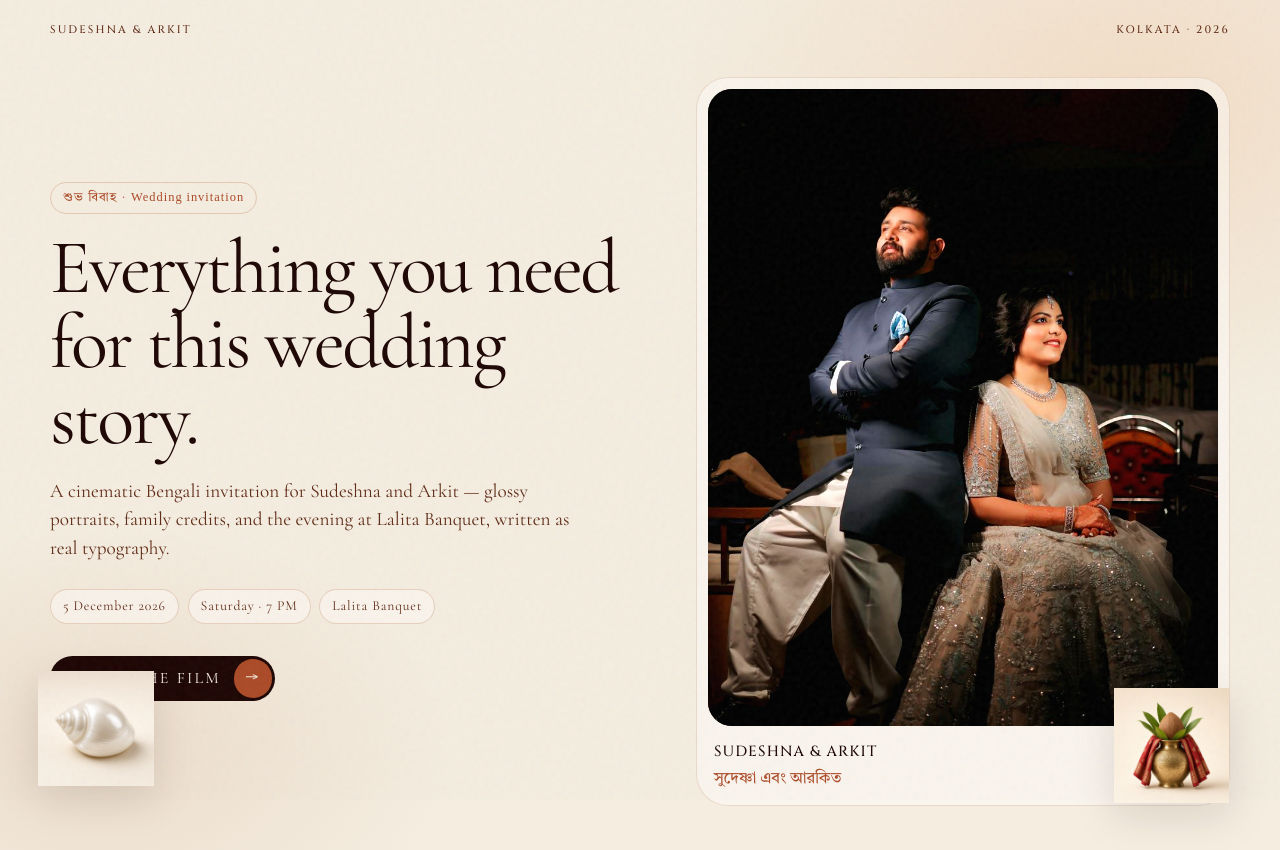
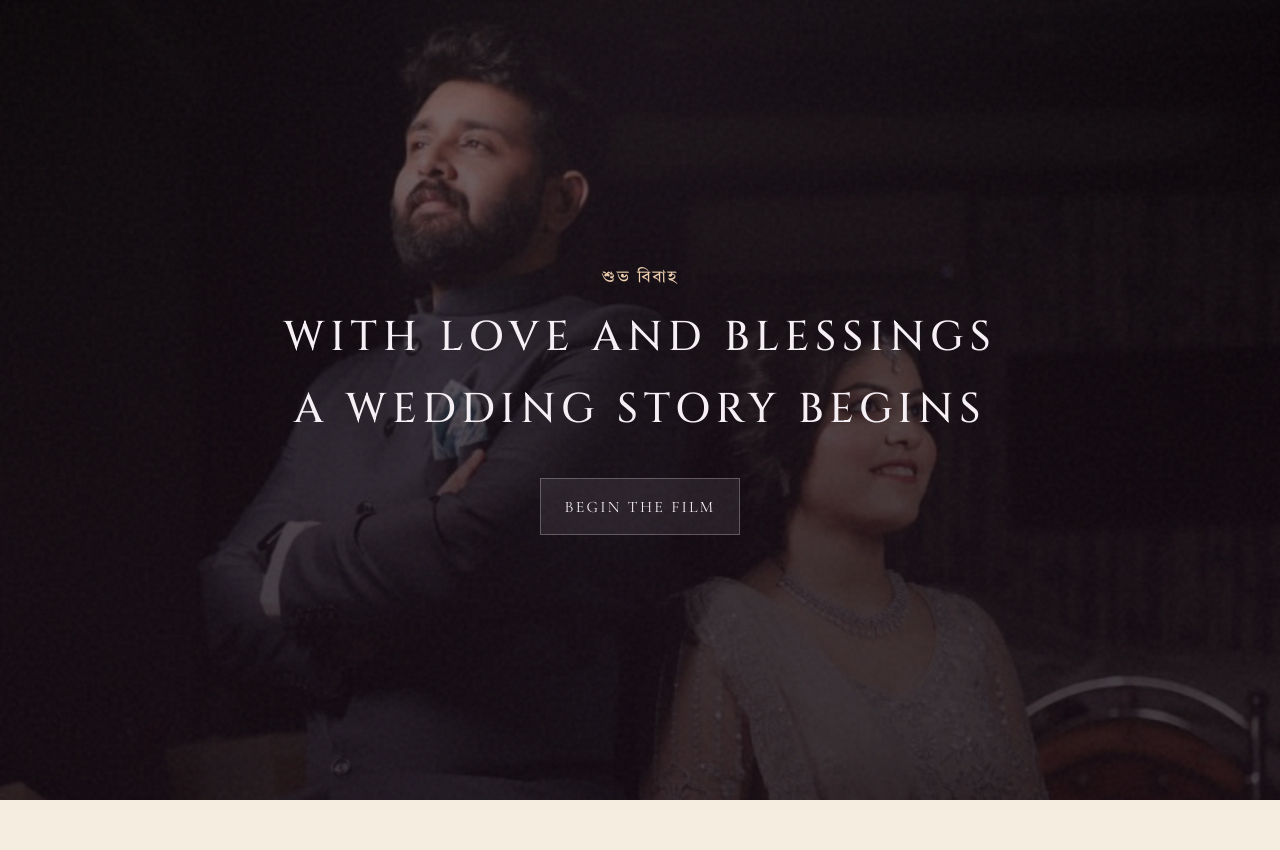
Before and after one commit to asitsarkar-crypto/sudeshna-arkit, a plain HTML site: page index.html in a window 1280 px wide. After the commit the page ends 800 px from the top, so only its background shows below. Drawn offline with Linux system fonts and the light colour scheme.

Commit message:
Restore the cinematic photo film and auto-play the local wedding song.

```diff
--- a/app.js
+++ b/app.js
@@ -1,20 +1,21 @@
 const config = window.WEDDING_CONFIG;
+const MUSIC_KEY = "sudeshna-arkit-music";
 const gate = document.querySelector("#gate");
 const enter = document.querySelector("#enter");
 const story = document.querySelector("#story");
 const shots = [...document.querySelectorAll(".shot")];
 const musicDock = document.querySelector("#music-dock");
 const musicToggle = document.querySelector("#music-toggle");
-const island = document.querySelector("#island");
 const downloadPdf = document.querySelector("#download-pdf");
 const downloadMp4 = document.querySelector("#download-mp4");
 const downloadStatus = document.querySelector("#download-status");
+const song = document.querySelector("#wedding-song") || new Audio(config.WEDDING_SONG_FILE || "assets/wedding-song.mp3");
 
-const song = new Audio(config.WEDDING_SONG_FILE || "assets/wedding-song.mp3");
 song.loop = true;
 song.preload = "auto";
+song.volume = 0.9;
 
-let musicOn = false;
+let musicOn = window.localStorage.getItem(MUSIC_KEY) !== "off";
 let shotTimer = 0;
 let shotIndex = 0;
 
@@ -48,16 +49,21 @@ function playFilm() {
 
 function setMusicLabel() {
   musicToggle.textContent = musicOn ? "Music on" : "Music off";
+  musicToggle.setAttribute("aria-pressed", String(musicOn));
+}
+
+function rememberMusic() {
+  window.localStorage.setItem(MUSIC_KEY, musicOn ? "on" : "off");
 }
 
 async function playSong() {
   try {
-    song.currentTime = 0;
     await song.play();
     musicOn = true;
   } catch (error) {
     musicOn = false;
   }
+  rememberMusic();
   setMusicLabel();
 }
 
@@ -68,22 +74,28 @@ function toggleSong() {
   } else {
     song.play().then(() => {
       musicOn = true;
+      rememberMusic();
       setMusicLabel();
     }).catch(() => {
       musicOn = false;
+      rememberMusic();
       setMusicLabel();
     });
     return;
   }
+  rememberMusic();
   setMusicLabel();
 }
 
 function openInvitation() {
   story.hidden = false;
   if (musicDock) musicDock.hidden = false;
-  if (island) island.hidden = false;
   gate.classList.add("is-away");
-  playSong();
+  if (musicOn) {
+    playSong();
+  } else {
+    setMusicLabel();
+  }
   playFilm();
   window.setTimeout(() => {
     gate.hidden = true;
@@ -110,6 +122,7 @@ async function downloadFile(url, filename, preparing, ready, missing) {
 }
 
 splitLetters();
+setMusicLabel();
 enter.addEventListener("click", openInvitation);
 musicToggle.addEventListener("click", toggleSong);
 downloadPdf.addEventListener("click", () => {
--- a/config.js
+++ b/config.js
@@ -1,6 +1,4 @@
 window.WEDDING_CONFIG = {
-  WEDDING_MUSIC_URL: "https://youtu.be/auQrLBUK_nk",
-  YOUTUBE_ID: "auQrLBUK_nk",
   WEDDING_SONG_FILE: "assets/wedding-song.mp3",
   MP4_URL: "assets/wedding-ecard.mp4",
   VERTICAL_MP4_URL: "assets/wedding-ecard-9x16.mp4",
--- a/index.html
+++ b/index.html
@@ -49,53 +49,21 @@
     </nav>
 
     <section class="gate" id="gate" aria-label="Open the wedding invitation">
-      <div class="gate-shell">
-        <header class="gate-brand">
-          <span>Sudeshna &amp; Arkit</span>
-          <span>Kolkata · 2026</span>
-        </header>
-
-        <div class="gate-grid">
-          <div class="gate-copy">
-            <p class="eyebrow">শুভ বিবাহ · Wedding invitation</p>
-            <h1>Everything you need for this wedding story.</h1>
-            <p class="gate-lead">
-              A cinematic Bengali invitation for Sudeshna and Arkit — glossy portraits, family credits, and the
-              evening at Lalita Banquet, written as real typography.
-            </p>
-            <div class="gate-meta">
-              <span>5 December 2026</span>
-              <span>Saturday · 7 PM</span>
-              <span>Lalita Banquet</span>
-            </div>
-            <button class="seal" id="enter" type="button">
-              <span>Begin the film</span>
-              <i aria-hidden="true">→</i>
-            </button>
-          </div>
-
-          <figure class="hero-frame">
-            <div class="hero-bezel">
-              <img src="assets/couple-formal.jpeg" alt="Sudeshna and Arkit in a formal wedding portrait" />
-              <span class="gloss" aria-hidden="true"></span>
-            </div>
-            <figcaption>
-              <strong>Sudeshna &amp; Arkit</strong>
-              <em>সুদেষ্ণা এবং আরকিত</em>
-            </figcaption>
-          </figure>
-        </div>
-
-        <div class="gate-ornaments" aria-hidden="true">
-          <img class="gate-motif gate-kalash" src="assets/motif-kalash.png" alt="" />
-          <img class="gate-motif gate-shankha" src="assets/motif-shankha.png" alt="" />
-        </div>
+      <div class="gate-veil" aria-hidden="true"></div>
+      <div class="gate-copy">
+        <p class="whisper">শুভ বিবাহ</p>
+        <p class="gate-line" id="gate-line-1">With love and blessings</p>
+        <p class="gate-line" id="gate-line-2">A wedding story begins</p>
+        <button class="seal" id="enter" type="button">
+          <span>Begin the film</span>
+        </button>
       </div>
     </section>
 
+    <audio id="wedding-song" src="assets/wedding-song.mp3" loop preload="auto"></audio>
+
     <div class="music-dock" id="music-dock" hidden>
       <div class="music-cover">
-        <img src="assets/motif-shankha.png" alt="" />
         <span>Tumi Amar Chirosathi</span>
       </div>
       <button class="music-toggle" id="music-toggle" type="button">Music on</button>
@@ -103,9 +71,6 @@
 
     <main id="story" hidden>
       <section class="film" id="film" aria-label="Wedding cinema">
-        <img class="film-alpana film-alpana-l" src="assets/motif-alpana.png" alt="" />
-        <img class="film-alpana film-alpana-r" src="assets/motif-alpana.png" alt="" />
-
         <article class="shot" data-duration="6500">
           <div class="shot-media focus-faces">
             <img src="assets/couple-formal.jpeg" alt="Sudeshna and Arkit in a formal portrait" />
@@ -135,7 +100,6 @@
             <span class="gloss" aria-hidden="true"></span>
           </div>
           <aside class="caption">
-            <img class="caption-motif" src="assets/motif-topor.png" alt="" />
             <p class="reveal kicker">The groom</p>
             <p class="reveal delay-1 script-line">Arkit</p>
             <p class="reveal delay-2 bn-name">বর · আরকিত</p>
--- a/styles.css
+++ b/styles.css
@@ -141,38 +141,56 @@ button { font: inherit; }
 }
 
 .gate {
-  position: relative;
+  position: fixed;
+  inset: 0;
   z-index: 30;
-  min-height: 100dvh;
+  display: grid;
+  place-items: center;
   overflow: hidden;
-  background:
-    radial-gradient(ellipse at 88% 12%, rgb(240 208 176 / 0.55), transparent 28rem),
-    radial-gradient(ellipse at 8% 88%, rgb(199 146 108 / 0.18), transparent 22rem),
-    var(--ivory);
+  background: #21151f;
 }
 
-.gate-shell {
-  width: min(1180px, calc(100% - 2rem));
-  margin: 0 auto;
-  padding: 1.4rem 0 3rem;
+.gate-veil {
+  position: absolute;
+  inset: 0;
+  background:
+    radial-gradient(ellipse at 50% 20%, rgb(196 168 194 / 0.16), transparent 36rem),
+    url("assets/couple-formal.jpeg") center 18% / cover no-repeat;
+  filter: saturate(0.72) contrast(1.08);
+  transform: scale(1.08);
+  animation: gate-drift 22s var(--ease) infinite alternate;
 }
 
-.gate-brand {
-  display: flex;
-  justify-content: space-between;
-  margin-bottom: 2.4rem;
-  color: var(--mahogany);
-  font-family: var(--display);
-  font-size: 0.68rem;
-  letter-spacing: 0.2em;
-  text-transform: uppercase;
+.gate-veil::after {
+  position: absolute;
+  inset: 0;
+  background: linear-gradient(180deg, rgb(33 21 31 / 0.5), rgb(33 21 31 / 0.82) 70%);
+  content: "";
 }
 
-.gate-grid {
-  display: grid;
-  grid-template-columns: minmax(0, 1.05fr) minmax(0, 0.95fr);
-  gap: 3.5rem;
-  align-items: center;
+.gate-copy {
+  position: relative;
+  z-index: 1;
+  padding: 2rem 1.25rem;
+  text-align: center;
+}
+
+.gate-line {
+  margin: 0;
+  opacity: 0;
+  color: #f7f1f6;
+  font-family: var(--display);
+  font-size: clamp(1.35rem, 5vw, 2.6rem);
+  font-weight: 500;
+  letter-spacing: 0.14em;
+  text-transform: uppercase;
+  transform: translateY(18px);
+  animation: rise 1.6s var(--ease) forwards;
+}
+
+#gate-line-2 {
+  margin-top: 0.55rem;
+  animation-delay: 0.7s;
 }
 
 .eyebrow {
@@ -187,7 +205,6 @@ button { font: inherit; }
   letter-spacing: 0.08em;
 }
 
-.gate-copy h1,
 .section-head h2,
 .closing h2 {
   margin: 0;
@@ -196,30 +213,6 @@ button { font: inherit; }
   font-weight: 400;
   line-height: 0.98;
   letter-spacing: -0.03em;
-}
-
-.gate-lead {
-  max-width: 34rem;
-  margin: 1.3rem 0 0;
-  color: var(--mahogany);
-  font-size: 1.2rem;
-}
-
-.gate-meta {
-  display: flex;
-  flex-wrap: wrap;
-  gap: 0.55rem;
-  margin-top: 1.6rem;
-}
-
-.gate-meta span {
-  padding: 0.4rem 0.75rem;
-  border: 1px solid rgb(199 146 108 / 0.35);
-  border-radius: 999px;
-  background: rgb(251 246 240 / 0.7);
-  color: var(--mahogany);
-  font-size: 0.86rem;
-  letter-spacing: 0.06em;
 }
 
 .hero-frame {
@@ -278,17 +271,6 @@ button { font: inherit; }
   font-style: normal;
 }
 
-.gate-ornaments { pointer-events: none; }
-
-.gate-motif {
-  position: absolute;
-  width: min(18vw, 7.2rem);
-  filter: drop-shadow(0 12px 20px rgb(29 6 4 / 0.12));
-}
-
-.gate-kalash { right: 4%; bottom: 6%; }
-.gate-shankha { left: 3%; bottom: 8%; }
-
 .seal {
   display: inline-flex;
   align-items: center;
@@ -318,6 +300,17 @@ button { font: inherit; }
 .seal:hover { transform: translateY(-2px); }
 .seal:active { transform: scale(0.98); }
 
+.gate .seal {
+  margin-top: 2.4rem;
+  padding: 0.95rem 1.5rem;
+  border: 1px solid rgb(247 241 246 / 0.28);
+  border-radius: 0;
+  background: rgb(247 241 246 / 0.08);
+  color: #f7f1f6;
+}
+
+.gate .seal i { display: none; }
+
 .gate.is-away {
   pointer-events: none;
   animation: fade-out 900ms var(--ease) forwards;
@@ -325,9 +318,9 @@ button { font: inherit; }
 
 .music-dock {
   position: fixed;
-  z-index: 22;
+  z-index: 26;
+  top: 5.2rem;
   left: 1rem;
-  bottom: 1rem;
   width: 13.75rem;
 }
 
@@ -824,6 +817,14 @@ button { font: inherit; }
   font-size: 0.85rem;
 }
 
+@keyframes rise {
+  to { opacity: 1; transform: none; }
+}
+
+@keyframes gate-drift {
+  to { transform: scale(1.16) translate3d(0, -2%, 0); }
+}
+
 @keyframes fade-out {
   to { opacity: 0; visibility: hidden; }
 }
@@ -861,16 +862,14 @@ button { font: inherit; }
   .motif-row { grid-template-columns: 1fr; }
   .moment-wide { grid-row: auto; }
   .moment-wide .photo-bezel { height: auto; aspect-ratio: 4 / 5; }
-  .gate-copy h1 { max-width: 14ch; }
 }
 
 @media (max-width: 720px) {
   .caption { padding: 0.85rem 0.9rem; }
-  .music-dock { left: 0.7rem; bottom: 0.7rem; width: 12rem; }
+  .music-dock { left: 0.7rem; top: 4.6rem; width: 12rem; }
   .script-line { font-size: clamp(2rem, 10vw, 3rem); }
   .paper { padding-top: 4.6rem; }
   .family-contacts { flex-direction: column; gap: 0.45rem; }
-  .gate-motif { width: 4.6rem; }
 }
 
 @media (prefers-reduced-motion: reduce) {
@@ -878,6 +877,6 @@ button { font: inherit; }
     animation: none !important;
     transition: none !important;
   }
-  .reveal { opacity: 1; filter: none; transform: none; }
+  .reveal, .gate-line { opacity: 1; filter: none; transform: none; }
   .shot-media img { transform: none; }
 }
```
